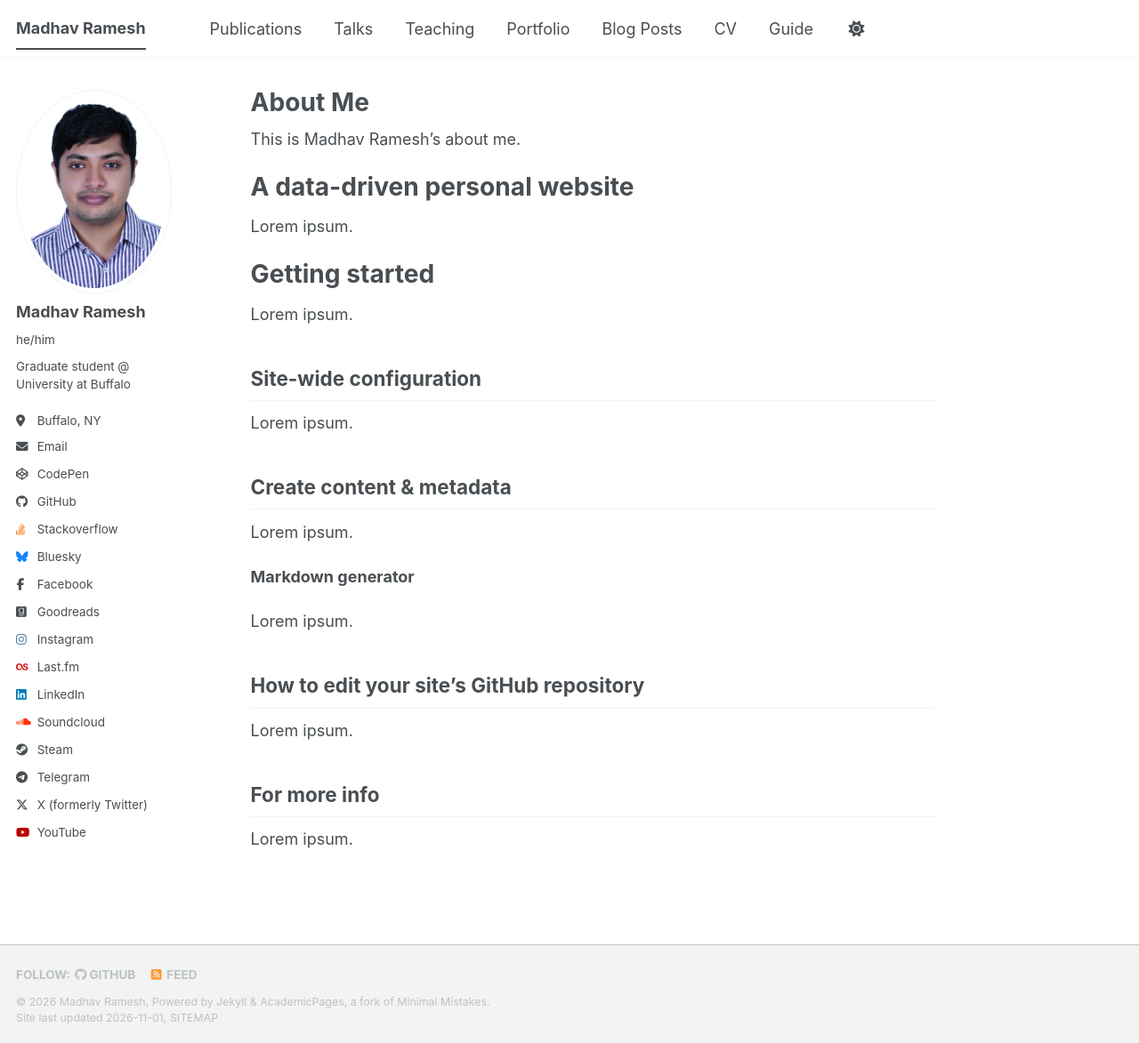
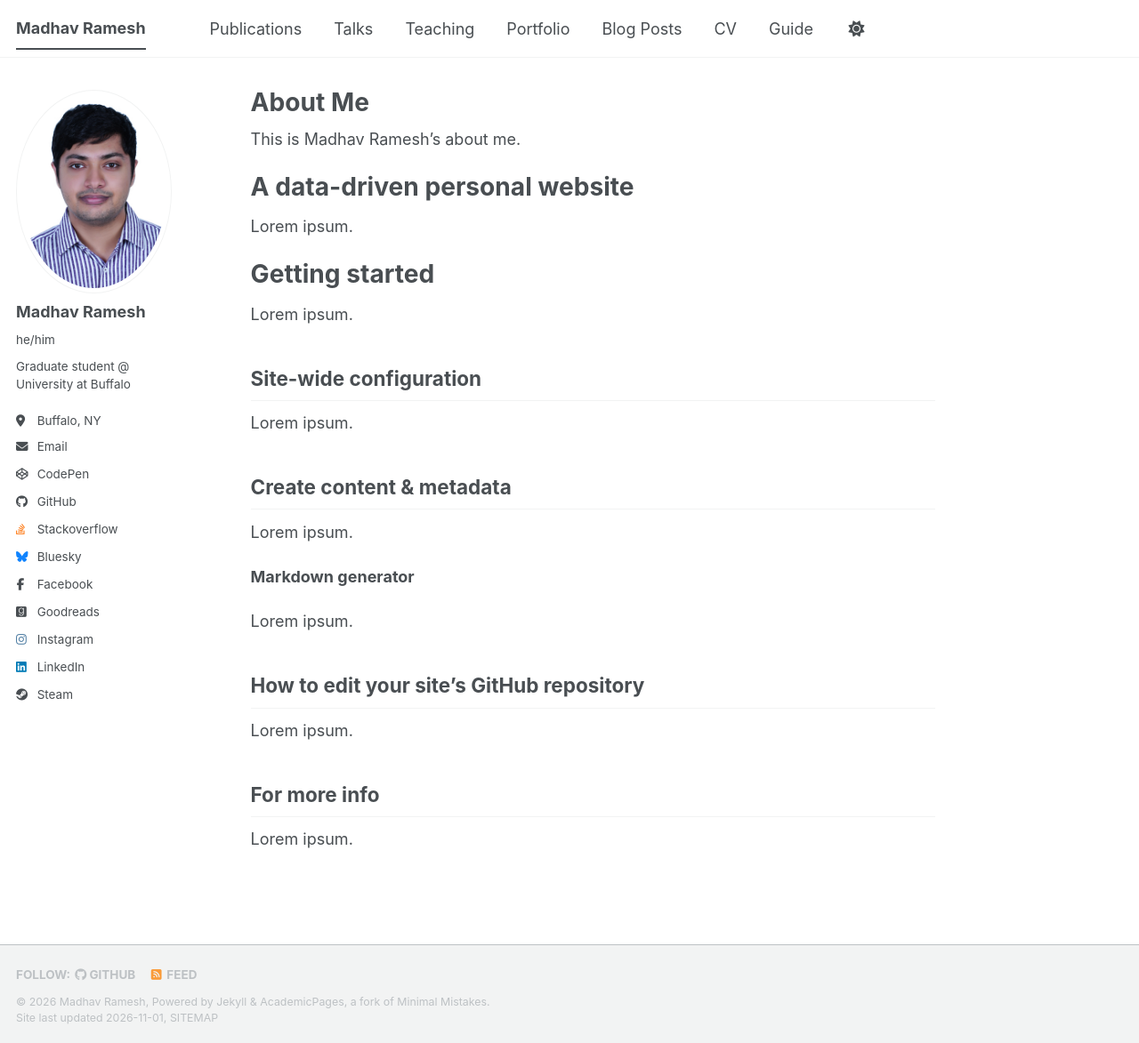
Before and after one commit to madhavr35/madhavr35.github.io, a Jekyll site: the page built from _pages/about.md, in a window 1280 px wide and 1173 px high. Shown: the whole window at 89% size. Built offline with Jekyll 4.4.1, drawn with Linux system fonts in a browser that asks for light colours; a style sheet for code colours, icons or effects is not loaded; part of the change alters nothing that is shown.

Commit message:
update sidebar

```diff
--- a/_config.yml
+++ b/_config.yml
@@ -65,21 +65,21 @@ author:
   google_plus: # Username
   keybase: # Username
   instagram: "madhavr35"
-  lastfm: "mrsmashit"
+  # lastfm: "mrsmashit"
   linkedin: "Madhav Ramesh"
   mastodon: # URL
   medium: # URL
   pinterest: # Username
-  soundcloud: "Madhav Ramesh"
+  # soundcloud: "Madhav Ramesh"
   steam: "mrsmashit"
-  telegram: "https://t.me/mrsmashit"
+  # telegram: "https://t.me/mrsmashit"
   tumblr: # Username
-  twitter: "mrsmashit"
+  # twitter: "mrsmashit"
   vine: # Username
   weibo: # Username
   wikipedia: # Username
   xing: # Username
-  youtube: "mrsmashit"
+  # youtube: "mrsmashit"
   zhihu: # Username
 
 # Publication Category - The following the list of publication categories and their headings
```
